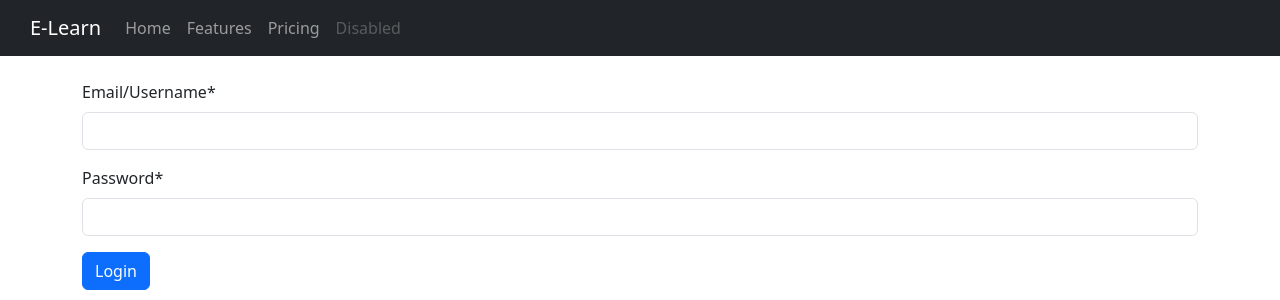
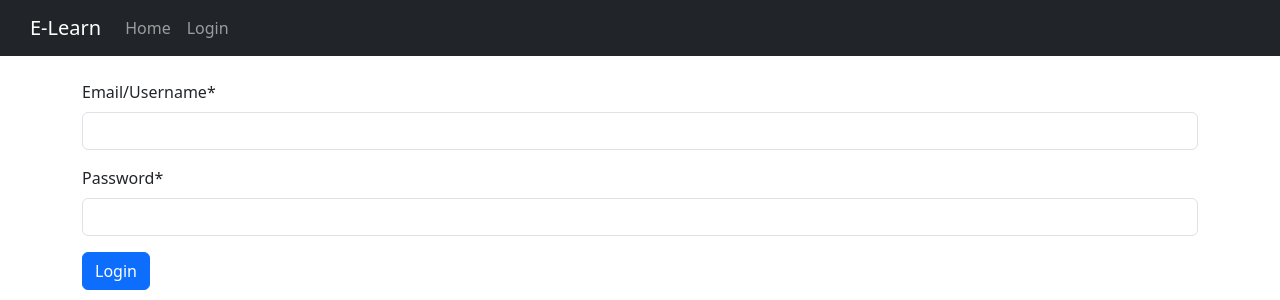
Before and after one commit to Parsa4I/elearn, a Django app: page /accounts/login/ in a window 1280 px wide. Shown: the top 300 px of the page. Run offline with Django 5.2, Linux system fonts and the light colour scheme; some libraries are stand-ins or nearby versions.

Commit message:
add temp home page

```diff
--- a/elearn/urls.py
+++ b/elearn/urls.py
@@ -1,8 +1,10 @@
 from django.contrib import admin
 from django.urls import path, include
+from django.views.generic import TemplateView
 
 
 urlpatterns = [
     path("admin/", admin.site.urls),
     path("accounts/", include("accounts.urls")),
+    path("", TemplateView.as_view(template_name="base.html"), name="home"),
 ]
--- a/templates/base.html
+++ b/templates/base.html
@@ -24,16 +24,14 @@
     <div class="collapse navbar-collapse" id="navbarNav">
       <ul class="navbar-nav">
         <li class="nav-item active">
-          <a class="nav-link" href="#">Home</a>
+          <a class="nav-link" href="/">Home</a>
         </li>
-        <li class="nav-item">
-          <a class="nav-link" href="#">Features</a>
-        </li>
-        <li class="nav-item">
-          <a class="nav-link" href="#">Pricing</a>
-        </li>
-        <li class="nav-item">
-          <a class="nav-link disabled" href="#">Disabled</a>
+        <li class="nav-item active">
+          {% if request.user.is_authenticated %}
+          <a class="nav-link" href="/">Logout</a>
+          {% else %}
+          <a class="nav-link" href="{% url 'accounts:login' %}">Login</a>
+          {% endif %}
         </li>
       </ul>
     </div>
```
